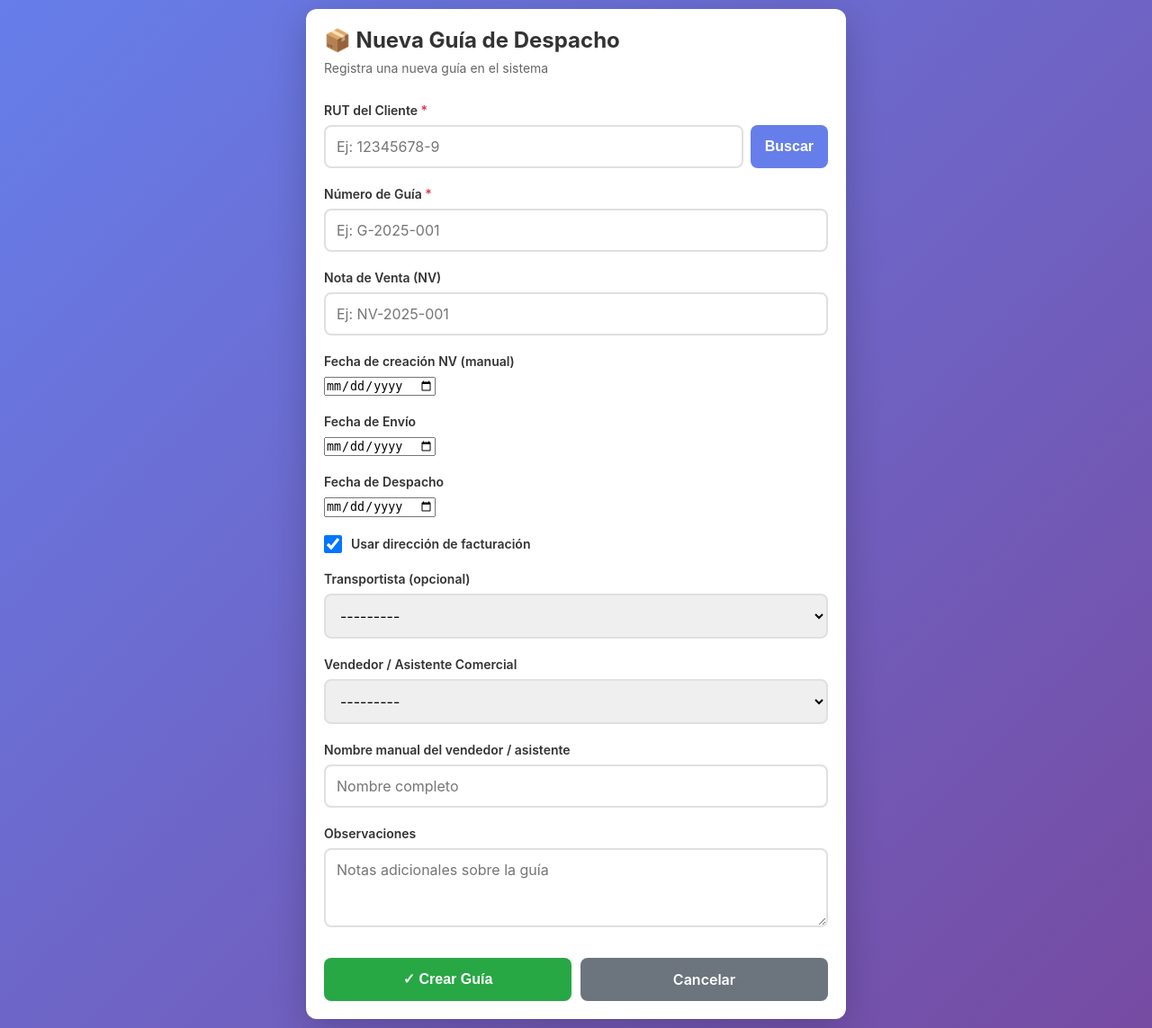
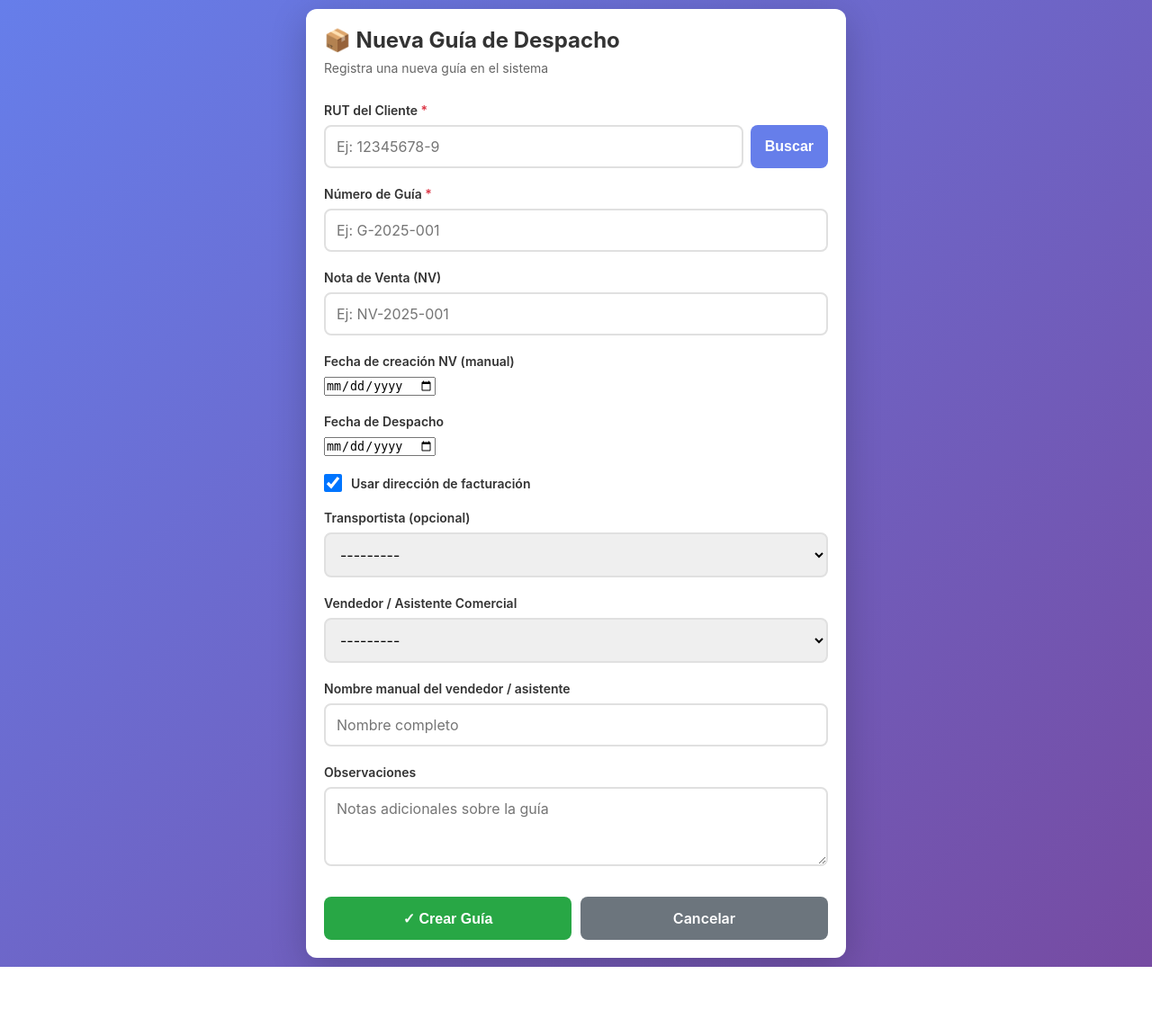
Before and after one commit to mrGoonies/tracking_guide, a Django app: page /guias/nueva/ in a window 1280 px wide. Shown: the whole page at 90% size. After the commit the page ends 1075 px from the top, so only its background shows below. Run offline with Django 5.2, Linux system fonts and the light colour scheme; the visitor is signed in with stand-in values (Sample User, id 1); data comes from the database, SQL or seed files in the repository; data that the repository does not hold is empty.

Commit message:
feat: modificando asignacion fecha de entrega

```diff
--- a/guides/forms.py
+++ b/guides/forms.py
@@ -47,7 +47,7 @@ class CreateDispatchGuideForm(forms.ModelForm):
 
     class Meta:
         model = DispatchGuide
-        fields = ['numero_guia', 'nv', 'nv_fecha_creacion', 'fecha_envio', 'fecha_despacho', 'transportista', 'vendedor', 'vendedor_nombre', 'notas']
+        fields = ['numero_guia', 'nv', 'nv_fecha_creacion', 'fecha_despacho', 'transportista', 'vendedor', 'vendedor_nombre', 'notas']
         widgets = {
             'numero_guia': forms.TextInput(attrs={
                 'placeholder': 'Número único de la guía',
@@ -58,10 +58,6 @@ class CreateDispatchGuideForm(forms.ModelForm):
                 'class': 'form-input'
             }),
             'nv_fecha_creacion': forms.DateInput(attrs={
-                'type': 'date',
-                'class': 'form-input'
-            }),
-            'fecha_envio': forms.DateInput(attrs={
                 'type': 'date',
                 'class': 'form-input'
             }),
--- a/guides/templates/guides/create_guide.html
+++ b/guides/templates/guides/create_guide.html
@@ -349,16 +349,6 @@
             </div>
 
             <div class="form-group">
-                <label for="{{ form.fecha_envio.id_for_label }}">Fecha de Envío</label>
-                {{ form.fecha_envio }}
-                {% if form.fecha_envio.errors %}
-                <div class="error-message show">
-                    {{ form.fecha_envio.errors.0 }}
-                </div>
-                {% endif %}
-            </div>
-
-            <div class="form-group">
                 <label for="{{ form.fecha_despacho.id_for_label }}">Fecha de Despacho</label>
                 {{ form.fecha_despacho }}
                 {% if form.fecha_despacho.errors %}
--- a/guides/views.py
+++ b/guides/views.py
@@ -337,6 +337,8 @@ def guide_detail(request, guide_id):
             )
 
             guide.estado = nuevo_estado
+            if nuevo_estado in ['entregada', 'rechazada'] and not guide.fecha_envio:
+                guide.fecha_envio = timezone.localdate()
             guide.save()
 
             messages.success(request, f'✓ Estado actualizado a "{guide.get_estado_display()}"')
```
